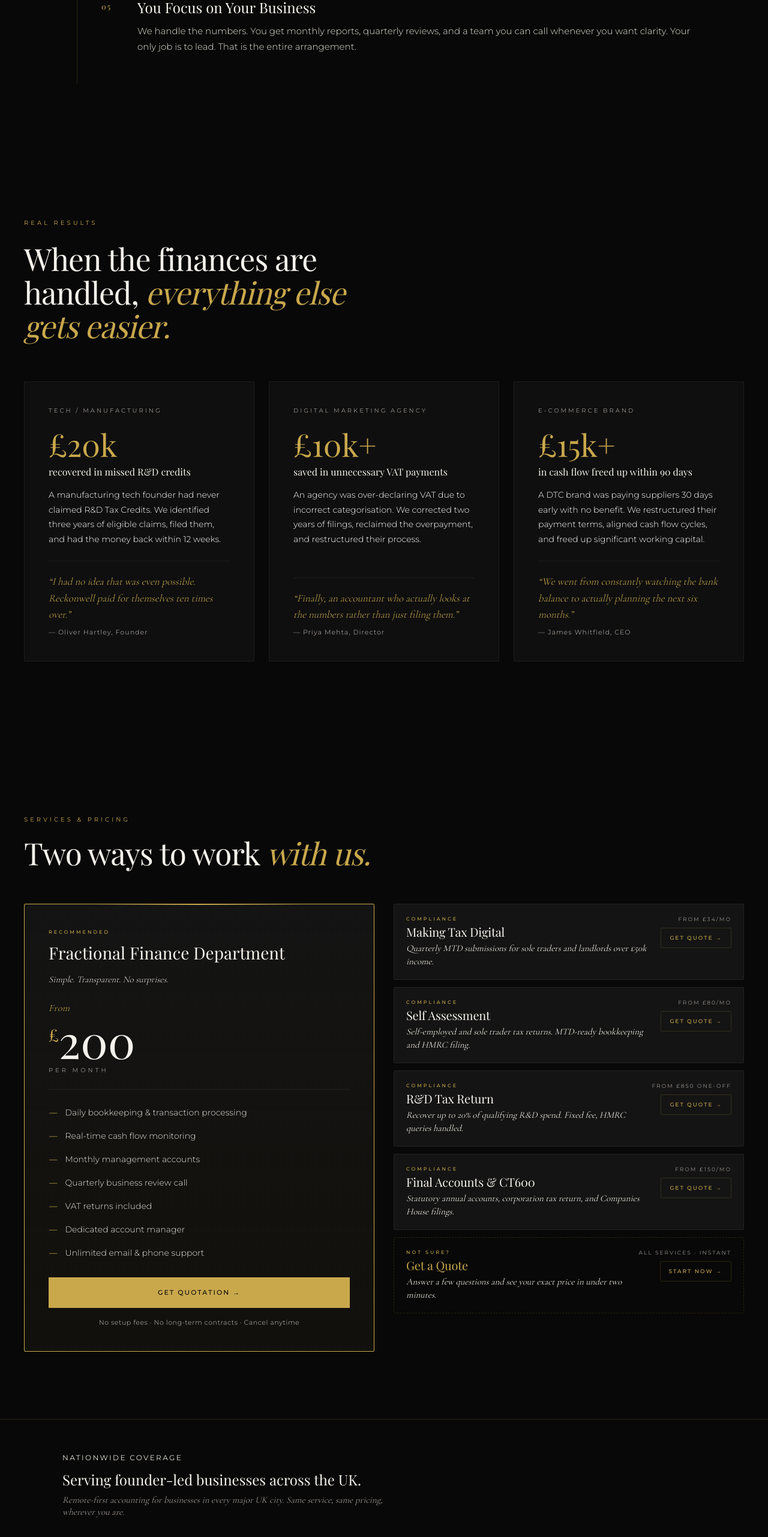
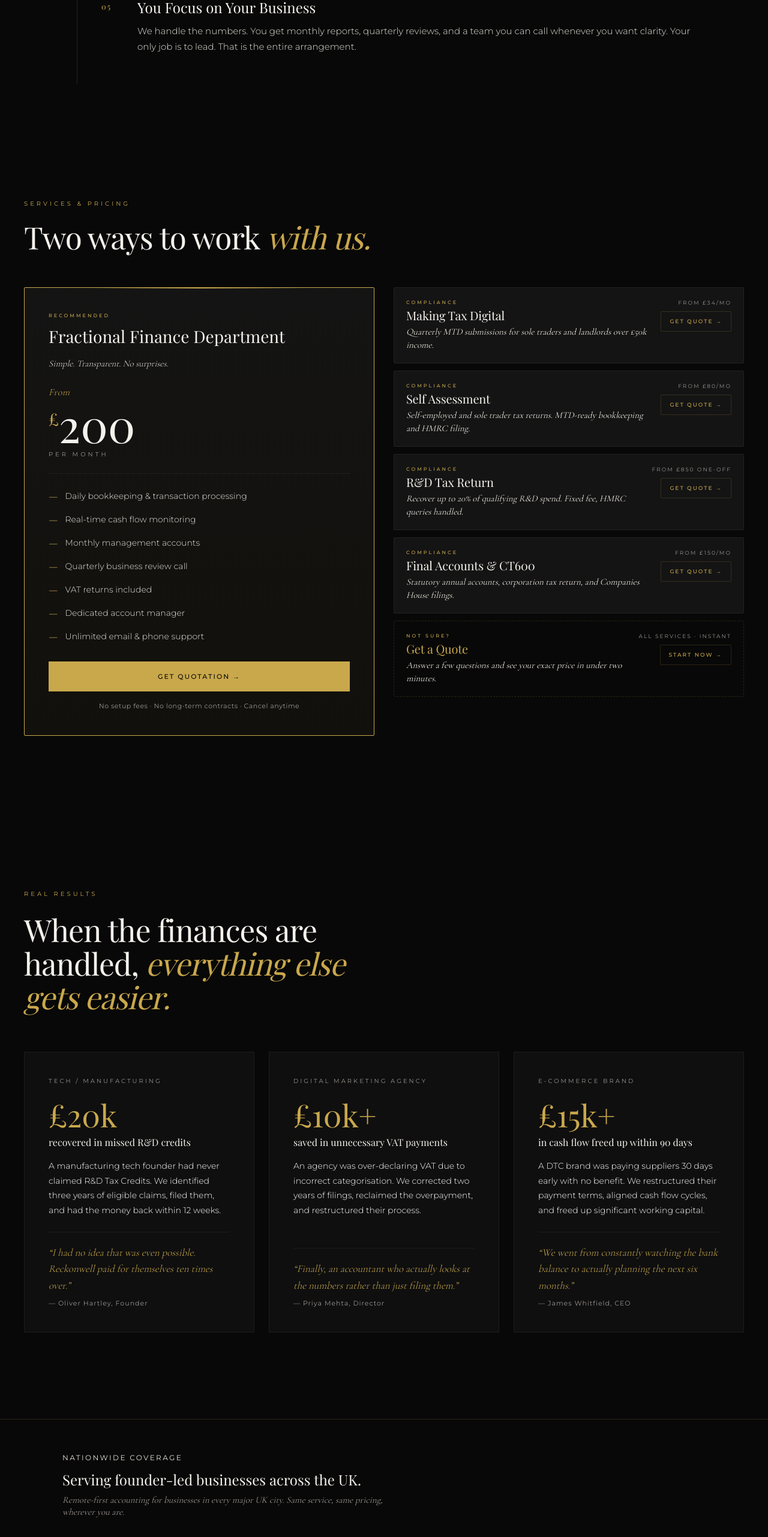
Before and after one commit to Vadim-SV/reckonwell, a Next.js app: page / in a window 1280 px wide. Shown: the part 4469-7032 px from the top of the page at 60% size. Built offline with nearby package versions, Linux system fonts and the light colour scheme; no server answers.

Commit message:
Local Commit: 2026-07-07T20:58:12.695Z - Moved Real Results section to appear after Services & Pricing section on the homepage

```diff
--- a/src/app/page.tsx
+++ b/src/app/page.tsx
@@ -63,11 +63,11 @@ export default function HomePage() {
           <section role="region" aria-label="How it works">
             <HowItWorksSection />
           </section>
+          <section role="region" aria-label="Services and pricing">
+            <ServicesAndPricingSection />
+          </section>
           <section role="region" aria-label="Real results and testimonials">
             <RealResultsSection />
-          </section>
-          <section role="region" aria-label="Services and pricing">
-            <ServicesAndPricingSection />
           </section>
           <section role="region" aria-label="Nationwide coverage">
             <NationwideCoverageSection />
```
